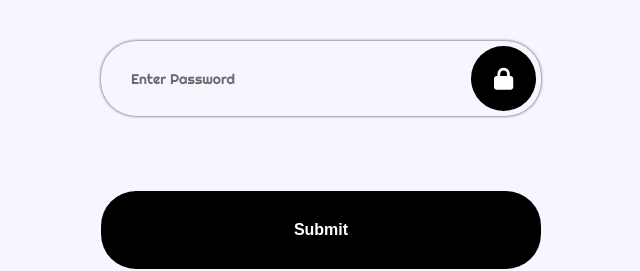
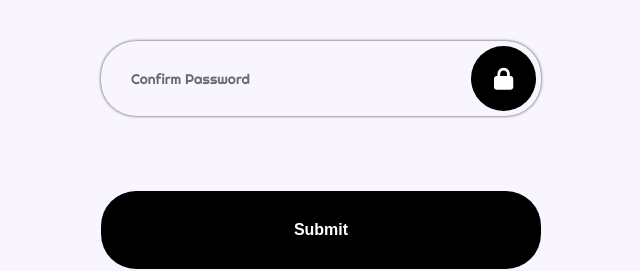
Before and after one commit to tcultivator/Job-Applying-Manager, a website: page signup.html in a window 1280 px wide. Shown: the part 425-696 px from the top of the page, 319-959 px from the left. Drawn offline with Linux system fonts and the light colour scheme.

Commit message:
Update signup.html

```diff
--- a/signup.html
+++ b/signup.html
@@ -31,7 +31,7 @@
         </div>
         <div id="confirmpasswordBody">
             <input type="password" id="confirmpassword" placeholder="" required>
-            <label for="password">Enter Password</label>
+            <label for="password">Confirm Password</label>
             <div class="passIcon"><i class="fa-solid fa-lock"></i></div>
         </div>
 
```
